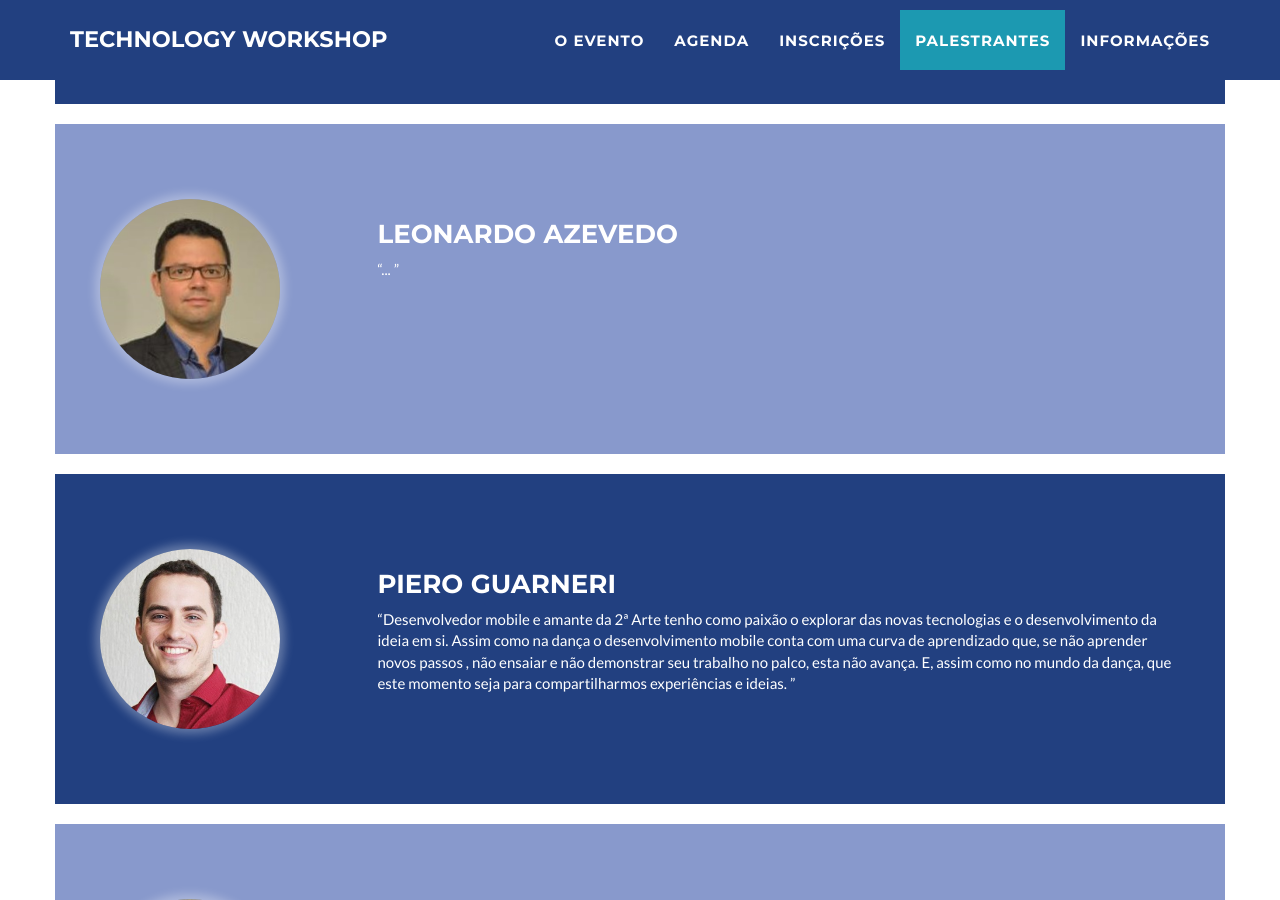
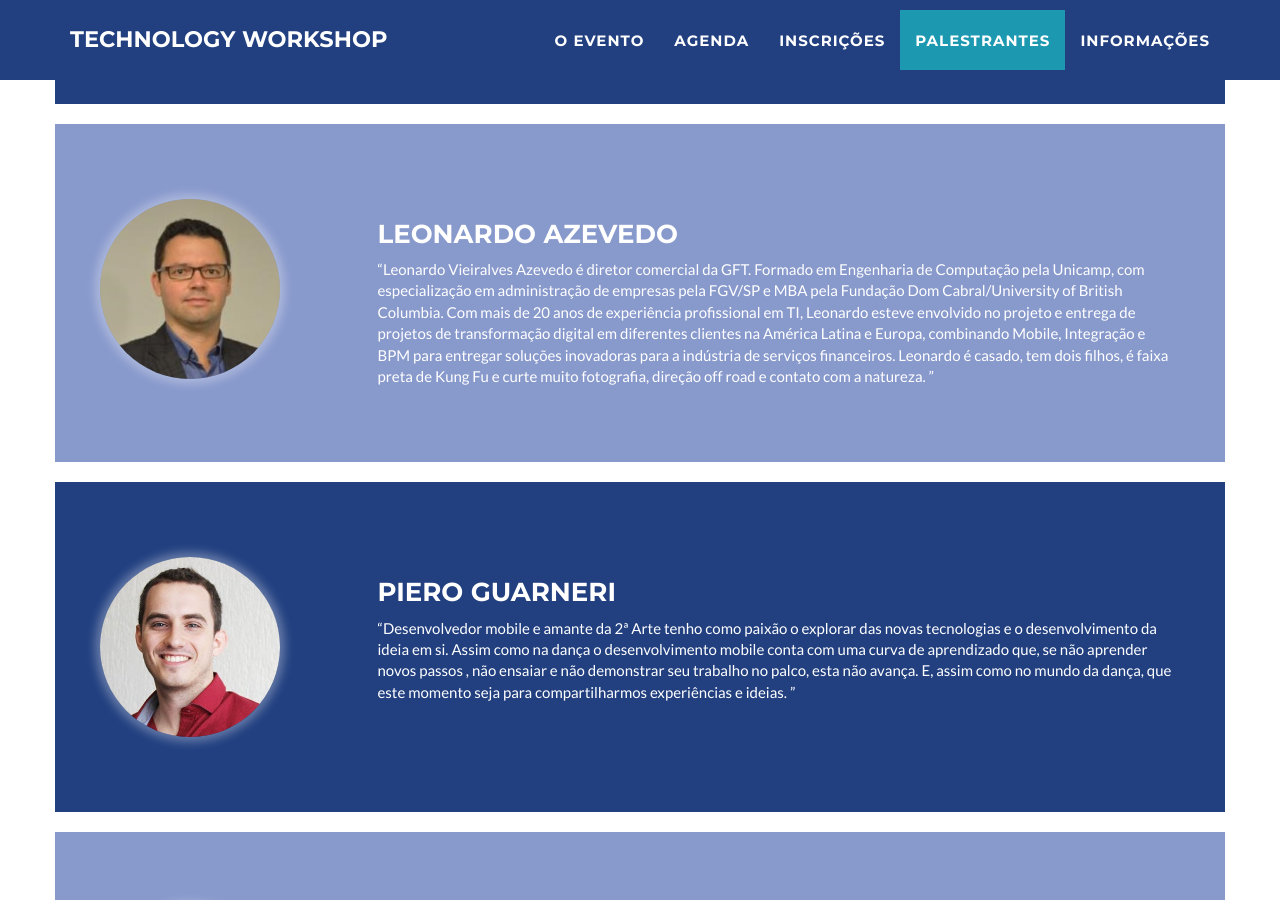
Before and after one commit to gft-technical-practices/2017-workshop-2, a Jekyll site: the page built from index.html, in a window 1280 px wide and 900 px high, scrolled down 4219 px. Built offline with Jekyll 4.4.1, drawn with Linux system fonts in a browser that asks for light colours.

Commit message:
Update palestrantes.html
Docs, o Leonardo Azevedo encaminhou a bio dele, então quando possivel aceita esse PR. abrass

```diff
--- a/_includes/palestrantes.html
+++ b/_includes/palestrantes.html
@@ -67,7 +67,12 @@
                 </div>
                 <div class="col-md-9 bio-palestrante">
                  <h3>Leonardo Azevedo</h3>
-                 <q>...
+                 <q>Leonardo Vieiralves Azevedo é diretor comercial da GFT. Formado em Engenharia de Computação pela Unicamp,
+                  com especialização em administração de empresas pela FGV/SP e MBA pela Fundação Dom Cabral/University of British Columbia.
+                  Com mais de 20 anos de experiência profissional em TI, Leonardo esteve envolvido no projeto e entrega de projetos de
+                  transformação digital em diferentes clientes na América Latina e Europa, combinando Mobile, Integração e BPM para entregar
+                  soluções inovadoras para a indústria de serviços financeiros. Leonardo é casado, tem dois filhos, é faixa preta de Kung Fu
+                  e curte muito fotografia, direção off road e contato com a natureza.
                   </q>
                 </div>
             </div>
```
